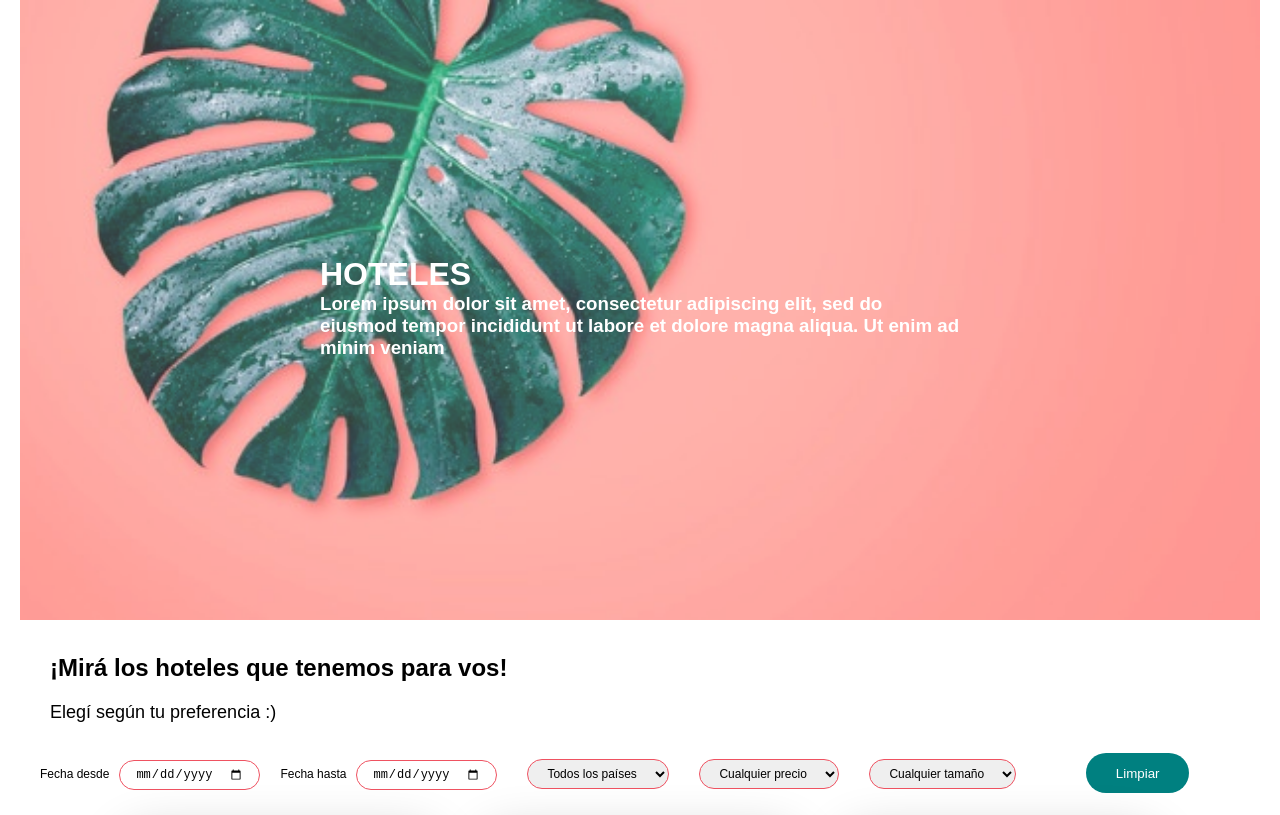
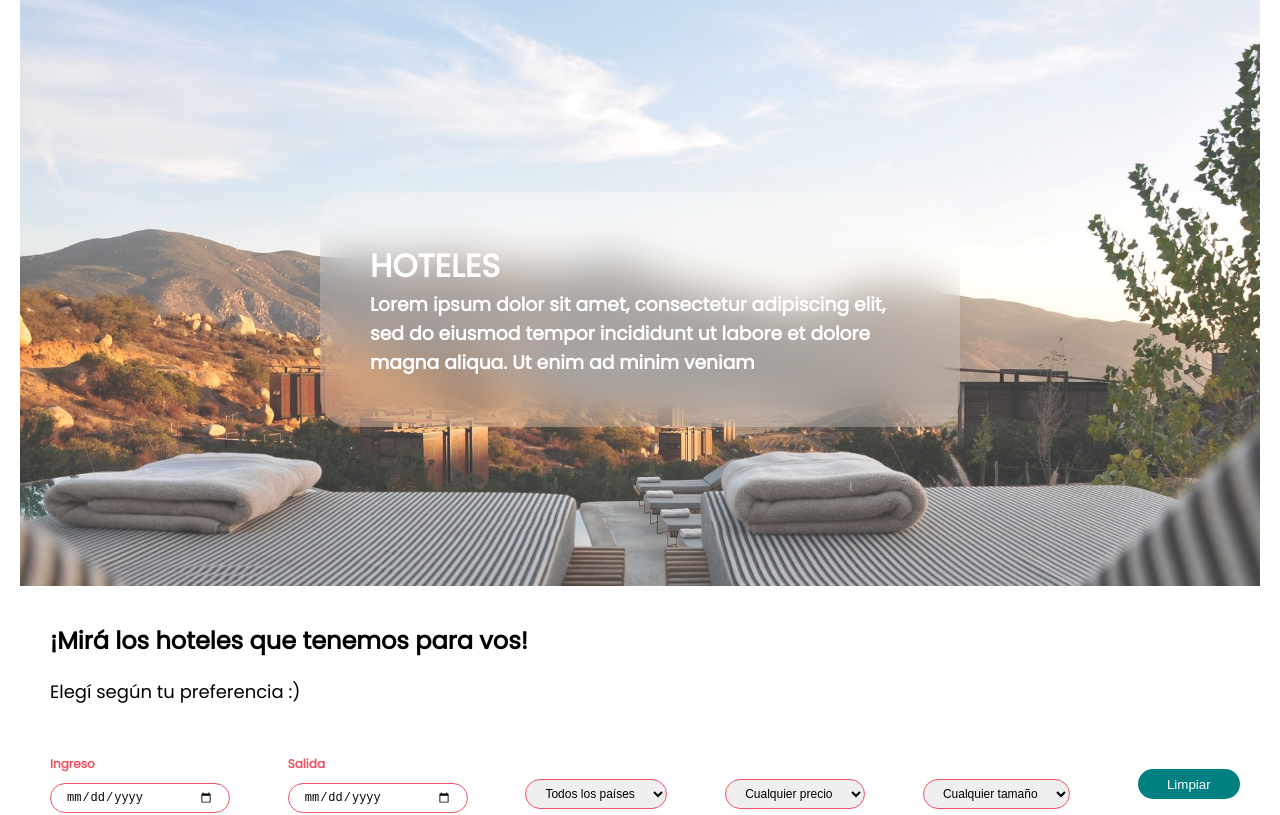
Before and after one commit to victoriasuarez97/hotel-resort, a React (Create React App) app in the folder hotel-resort/: page / in a window 1280 px wide. Shown: the top 815 px of the page. Built offline with nearby package versions, Linux system fonts and the light colour scheme.

Commit message:
Added: Glassmorphism to header styles, validation to FromDate. Fixed: width of filters

```diff
--- a/hotel-resort/public/index.html
+++ b/hotel-resort/public/index.html
@@ -1,15 +1,16 @@
 <!DOCTYPE html>
 <html lang="en">
+
 <head>
   <meta charset="utf-8" />
   <link rel="icon" href="%PUBLIC_URL%/favicon.ico" />
   <meta name="viewport" content="width=device-width, initial-scale=1" />
   <meta name="theme-color" content="#000000" />
-    <meta
-      name="description"
-      content="Web site created using create-react-app"
-    />
+  <meta name="description" content="Web site created using create-react-app" />
   <link rel="apple-touch-icon" href="%PUBLIC_URL%/logo192.png" />
+  <!-- Google Fonts -->
+  <link rel="preconnect" href="https://fonts.gstatic.com">
+  <link href="https://fonts.googleapis.com/css2?family=Poppins&display=swap" rel="stylesheet">
   <!--
       manifest.json provides metadata used when your web app is installed on a
       user's mobile device or desktop. See https://developers.google.com/web/fundamentals/web-app-manifest/
@@ -24,8 +25,9 @@
       work correctly both with client-side routing and a non-root public URL.
       Learn how to configure a non-root public URL by running `npm run build`.
     -->
-    <title>React App</title>
+  <title>Hotel Resort - Acámica Sprint 02</title>
 </head>
+
 <body>
   <noscript>You need to enable JavaScript to run this app.</noscript>
   <div id="root"></div>
@@ -40,4 +42,5 @@
       To create a production bundle, use `npm run build` or `yarn build`.
     -->
 </body>
+
 </html>
--- a/hotel-resort/src/components/check-in-button/check-in-button.scss
+++ b/hotel-resort/src/components/check-in-button/check-in-button.scss
@@ -3,7 +3,7 @@
 button {
   border: none;
   width: 22vw;
-  height: 5vh;
+  height: 30px;
   border-radius: 30px;
   margin: 20px 0px 10px;
   cursor: pointer;
--- a/hotel-resort/src/components/date-filter/date-filter.js
+++ b/hotel-resort/src/components/date-filter/date-filter.js
@@ -19,8 +19,12 @@ export const DateFilter = ({
    **/
   const dateSelected = (e) => {
     const dateChosen = e.target.value;
+    const today = new Date().toJSON().slice(0, 10).replace(/-/g, "-");
+
+    if (dateChosen < today) {
+      alert("Tu fecha de ingreso debe ser mayor que la actual");
+    } else {
       setAvailableDate(dateChosen);
-
       const dateChosenAsUnix = new Date(
         dateChosen.replaceAll("-", "/")
       ).getTime();
@@ -29,6 +33,7 @@ export const DateFilter = ({
         filterByFromDate(dateChosenAsUnix);
       } else {
         filterByToDate(dateChosenAsUnix);
+      }
     }
   };
 
--- a/hotel-resort/src/components/header/header.scss
+++ b/hotel-resort/src/components/header/header.scss
@@ -9,8 +9,13 @@
       color: #ffffff;
       z-index: 1;
       position: absolute;
-      top: 20vw;
+      top: 15vw;
       left: 25vw;
       width: 50vw;
+      padding: 50px;
+      border-radius: 30px;
+      background: rgba(255, 255, 255, 0.2);
+      backdrop-filter: blur(20px);
+      background-clip: padding-box;
     }
 }
--- a/hotel-resort/src/components/hotels/hotels.js
+++ b/hotel-resort/src/components/hotels/hotels.js
@@ -71,7 +71,8 @@ export const Hotels = () => {
         <div className="filter-wrapper">
           <p className="filter-header">Elegí según tu preferencia :)</p>
           <div className="filters">
-            <label htmlFor="date-from">Fecha desde</label>
+            <div className="date-wrapper">
+              <label htmlFor="date-from">Ingreso</label>
               <DateFilter
                 id="date-from"
                 date={dateFrom}
@@ -79,7 +80,9 @@ export const Hotels = () => {
                 stateFromDate={dateFrom}
                 stateToDate={dateTo}
               />
-            <label htmlFor="date-from">Fecha hasta</label>
+            </div>
+            <div className="date-wrapper">
+              <label htmlFor="date-from">Salida</label>
               <DateFilter
                 id="date-to"
                 date={dateTo}
@@ -87,7 +90,7 @@ export const Hotels = () => {
                 stateFromDate={dateFrom}
                 stateToDate={dateTo}
               />
-
+            </div>
             <SelectFilter
               defaultValue="Todos los países"
               firstValue="Argentina"
--- a/hotel-resort/src/components/hotels/hotels.scss
+++ b/hotel-resort/src/components/hotels/hotels.scss
@@ -10,17 +10,30 @@
   }
 
   .filter-wrapper {
+
     .filter-header {
       font-size: 18px;
       padding: 10px;
     }
 
     .filters {
-      margin: 20px 0px;
+      display: flex;
+      flex-direction: row;
+      margin: 40px 0px;
+      align-items: center;
+      justify-content: space-between;
+
+      .date-wrapper {
+        display: flex;
+        flex-direction: column;
 
         label {
           font-size: 12px;
+          color: $red;
+          margin: 0px 10px 10px;
+          font-weight: bold;
         }
+
         input {
           margin: 0px 20px 0px 10px;
           border-radius: 30px;
@@ -29,12 +42,14 @@
           outline: none;
           cursor: pointer;
           font-size: 12px;
+          width: 180px;
         }
 
+      }
       .clear-filter {
         background-color: $green;
         width: 8vw;
-        margin: 0px 0px 0px 50px;
+        margin: 0px 0px 0px 20px;
       }
     }
   }
--- a/hotel-resort/src/components/select-filter/select-filter.scss
+++ b/hotel-resort/src/components/select-filter/select-filter.scss
@@ -1,11 +1,12 @@
 @import "../../styles.scss";
 
 select {
-  margin: 0px 20px 0px 10px;
+  margin: 20px 20px 0px 10px;
   border-radius: 30px;
   border: 1px solid $red;
   padding: 6px 15px;
   outline: none;
   cursor: pointer;
   font-size: 12px;
+  height: 30px;
 }
--- a/hotel-resort/src/styles.scss
+++ b/hotel-resort/src/styles.scss
@@ -9,7 +9,7 @@ $white: #ffffff;
 }
 
 .App {
-  font-family: sans-serif;
+  font-family: 'Poppins', sans-serif;
   width: 1240px;
   margin: auto;
 }
```
Also changed, not shown: hotel-resort/src/assets/img/new-background.jpg. Lines whose indentation alone changed are shown as unchanged.
